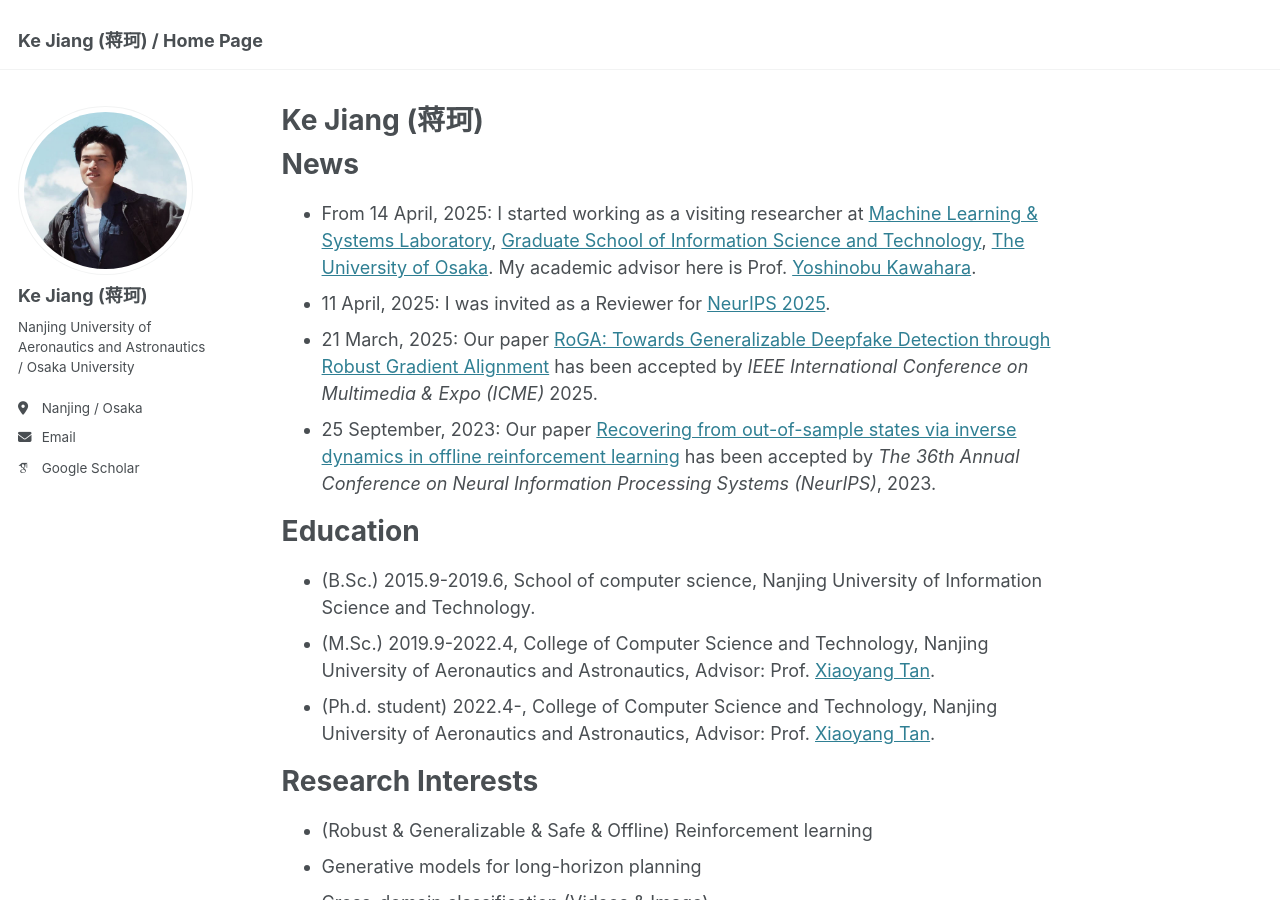
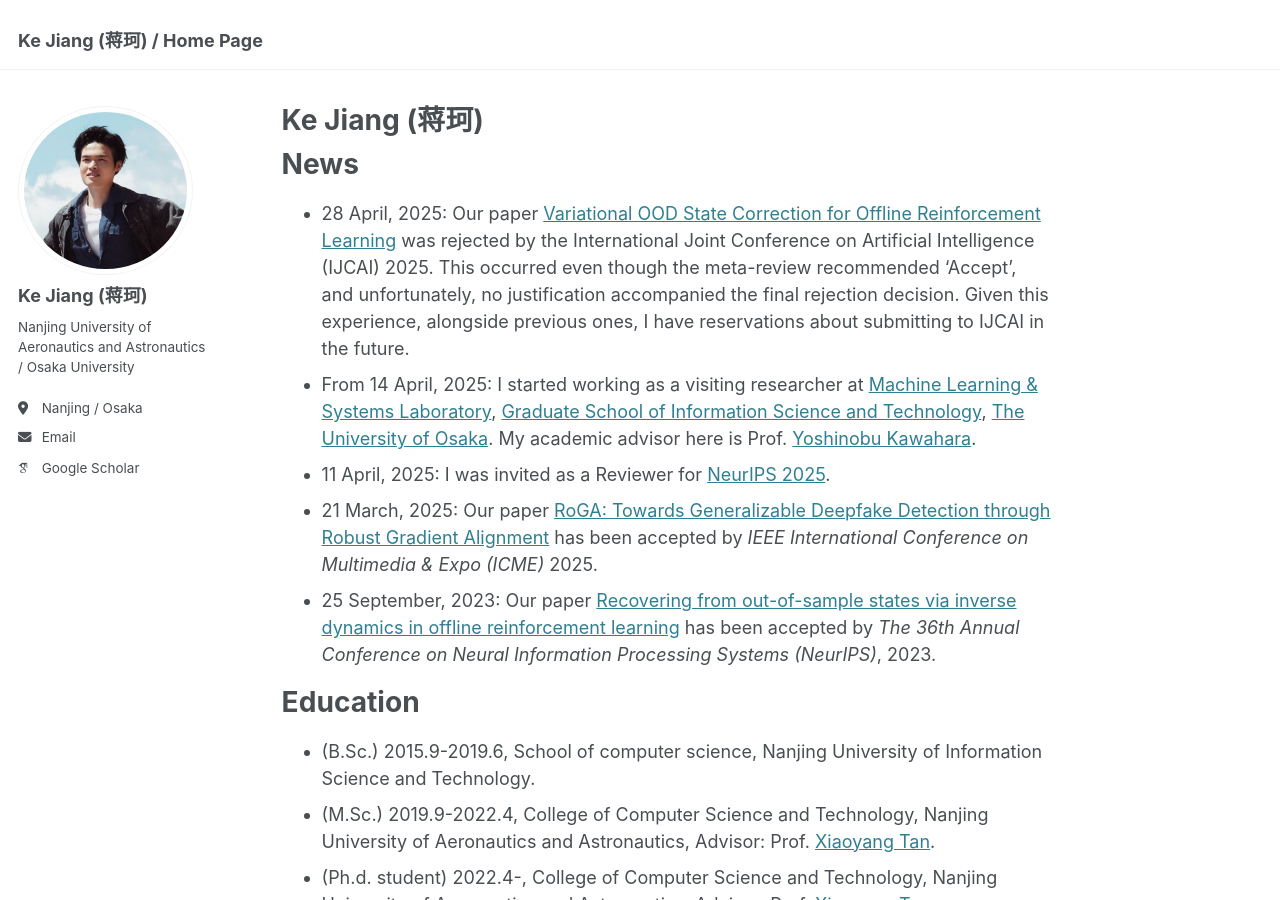
Before and after one commit to Jack10843/Jack10843.github.io, a Jekyll site: the page built from _pages/about.md, in a window 1280 px wide and 900 px high. Built offline with Jekyll 4.4.1, drawn with Linux system fonts in a browser that asks for light colours; some web fonts are replaced.

Commit message:
Update about.md

```diff
--- a/_pages/about.md
+++ b/_pages/about.md
@@ -9,6 +9,7 @@ redirect_from:
 
 News
 ======
+ - 28 April, 2025: Our paper [Variational OOD State Correction for Offline Reinforcement Learning](https://arxiv.org/abs/2505.00503) was rejected by the International Joint Conference on Artificial Intelligence (IJCAI) 2025. This occurred even though the meta-review recommended 'Accept', and unfortunately, no justification accompanied the final rejection decision. Given this experience, alongside previous ones, I have reservations about submitting to IJCAI in the future.
  - From 14 April, 2025: I started working as a visiting researcher at [Machine Learning & Systems Laboratory](https://mls.ist.osaka-u.ac.jp/en/member.html), [Graduate School of Information Science and Technology](https://www.ist.osaka-u.ac.jp/english/), [The University of Osaka](https://www.osaka-u.ac.jp/en). My academic advisor here is Prof. [Yoshinobu Kawahara](https://mls.ist.osaka-u.ac.jp/en/~kawahara/index.html).
  - 11 April, 2025: I was invited as a Reviewer for [NeurIPS 2025](https://neurips.cc/Conferences/2025).
  - 21 March, 2025: Our paper [RoGA: Towards Generalizable Deepfake Detection through Robust Gradient Alignment]() has been accepted by *IEEE International Conference on Multimedia & Expo (ICME)* 2025.
```
